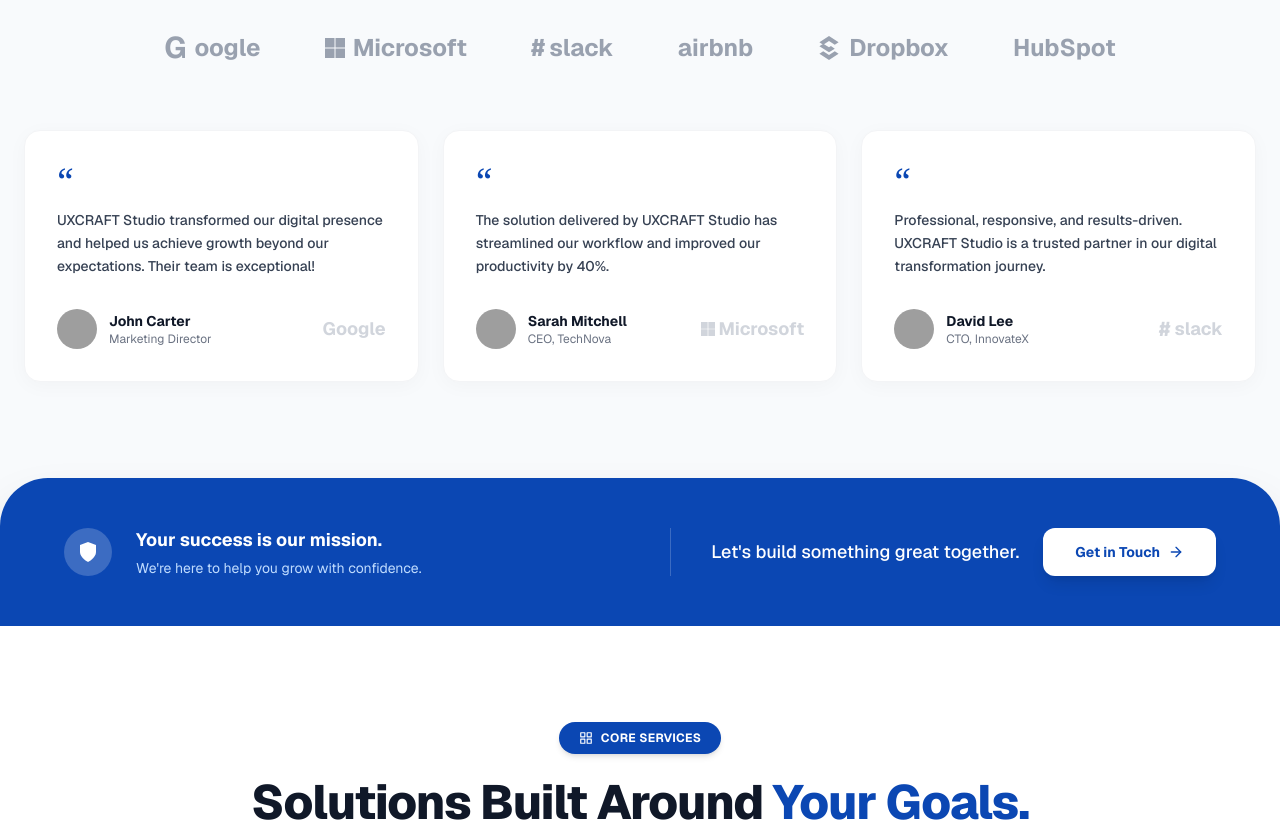
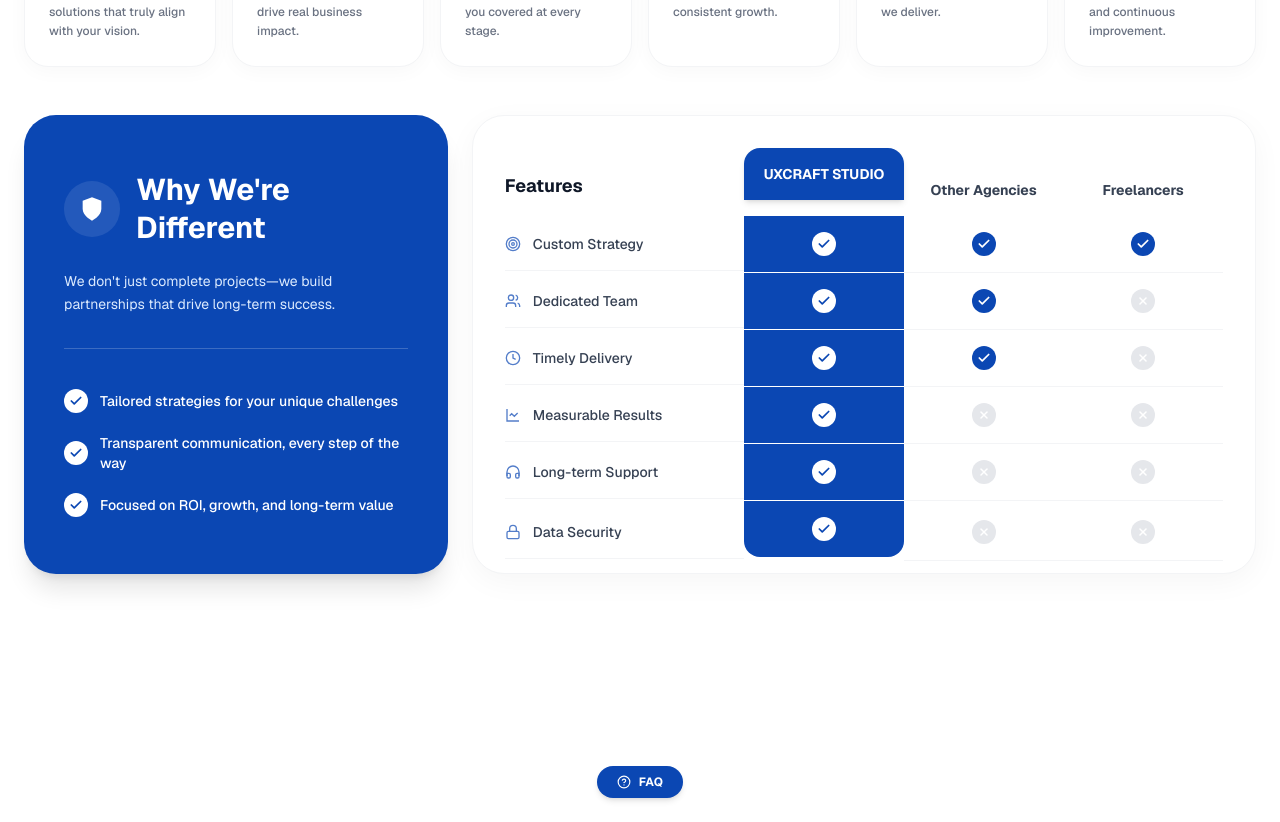
Before and after one commit to sabbir-hossain-dev/UX-Craft-Studio, a Next.js app: page / in a window 1280 px wide. Shown: the part 1440-2262 px from the top of the page. Built offline with nearby package versions, Linux system fonts and the light colour scheme; grey boxes are pictures that could not be loaded.

Commit message:
postpond some service

```diff
--- a/app/page.tsx
+++ b/app/page.tsx
@@ -15,15 +15,15 @@
   return (
     <div className="bg-white">
       <Hero />
-      <TrustSection />
-      <ServicesSection />
-      <Transformation />
-      <PortfolioSection />
-      <CaseStudies />
-      <ResultsSection />
-      <ProcessSection />
+      {/* <TrustSection /> */}
+      {/* <ServicesSection /> */}
+      {/* <Transformation /> */}
+      {/* <PortfolioSection /> */}
+      {/* <CaseStudies /> */}
+      {/* <ResultsSection /> */}
+      {/* <ProcessSection /> */}
       <WhyChooseUs />
-      <Testimonials />
+      {/* <Testimonials /> */}
       <FaqSection />
       <CTASection />
     </div>
```
